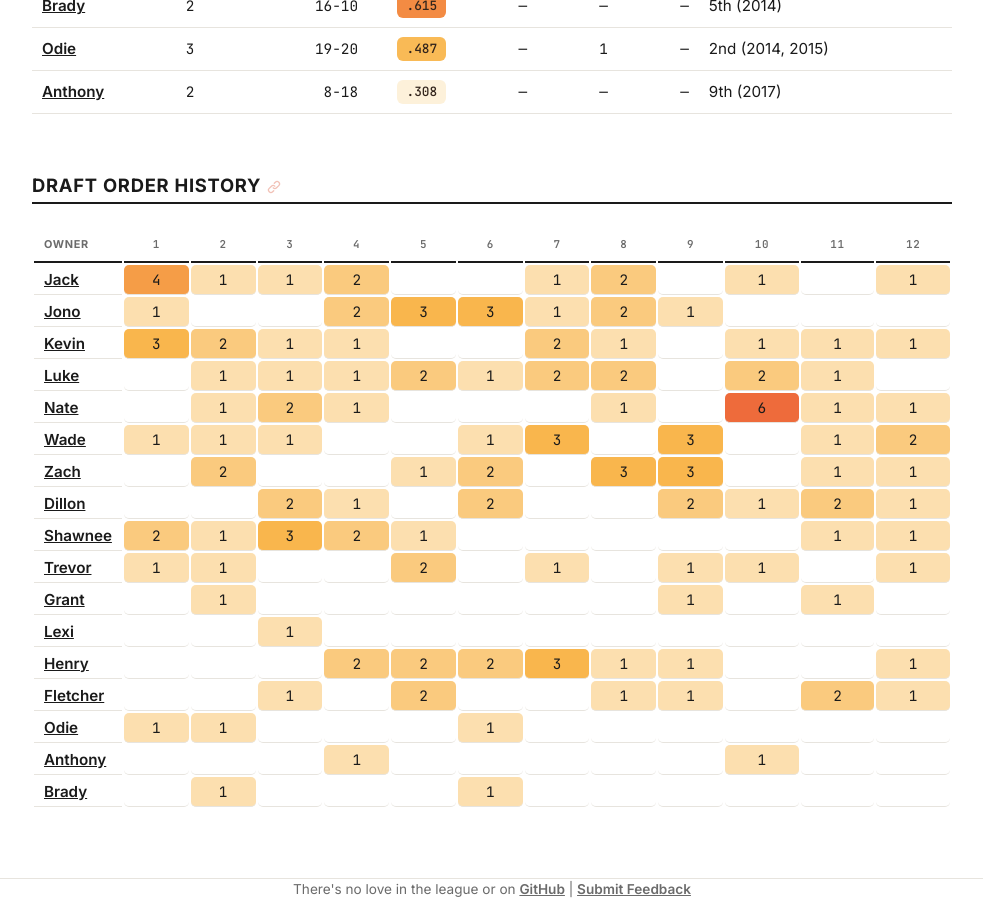
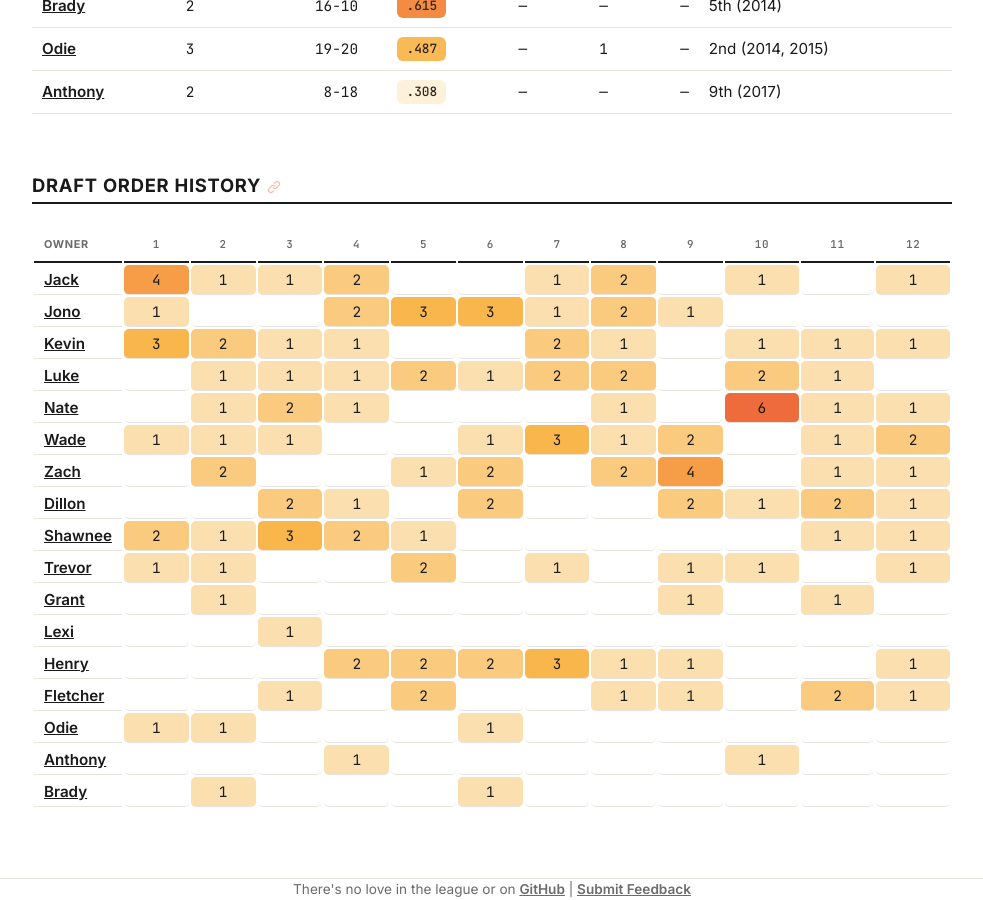
Before and after one commit to dillondrenzek/no-love-in-the-league, a Jekyll site: the page built from docs/teams/index.md, in a window 1280 px wide and 900 px high, scrolled down 995 px. Shown: the whole window, without its empty margins (148-1131 px from the left). Built offline with Jekyll 4.4.1, drawn with Linux system fonts in a browser that asks for light colours.

Commit message:
fix zach wade draft order (#36)

```diff
--- a/data/seasons/2026.yml
+++ b/data/seasons/2026.yml
@@ -21,8 +21,8 @@ draft_order:
   - schirmerj
   - lukstein
   - purpsworth
+  - sturmanator15
   - zachzoske
-  - sturmanator15
   - theoceanpulse
   - kevbots22
   - whowonthelastsuperbowl
--- a/docs/_data/owners.yml
+++ b/docs/_data/owners.yml
@@ -475,11 +475,11 @@ draft_heatmap:
       count: 3
       color: '#f9b64d'
     - slot: 8
-      count: 0
-      color: null
+      count: 1
+      color: '#fcdfaf'
     - slot: 9
-      count: 3
-      color: '#f9b64d'
+      count: 2
+      color: '#faca7e'
     - slot: 10
       count: 0
       color: null
@@ -515,11 +515,11 @@ draft_heatmap:
       count: 0
       color: null
     - slot: 8
-      count: 3
-      color: '#f9b64d'
+      count: 2
+      color: '#faca7e'
     - slot: 9
-      count: 3
-      color: '#f9b64d'
+      count: 4
+      color: '#f59d47'
     - slot: 10
       count: 0
       color: null
```
Also changed, not shown: docs/_data/seasons.yml (+7 -7 lines).
